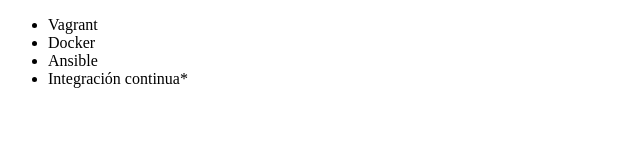
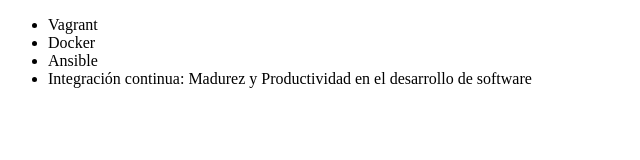
Before and after one commit to nifel12/Aluragit, a plain HTML site: page index.html in a window 1280 px wide. Shown: the whole page, without its empty margins (0-640 px from the left). Drawn offline with Linux system fonts and the light colour scheme.

Commit message:
Renombrando curso de integracion continua

```diff
--- a/index.html
+++ b/index.html
@@ -9,7 +9,7 @@
         <li> Vagrant </li>
         <li> Docker </li>
         <li> Ansible </li>
-        <li> Integración continua*</li>
+        <li> Integración continua: Madurez y Productividad en el desarrollo de software</li>
     </ul>
 </body>
 </html>
```
